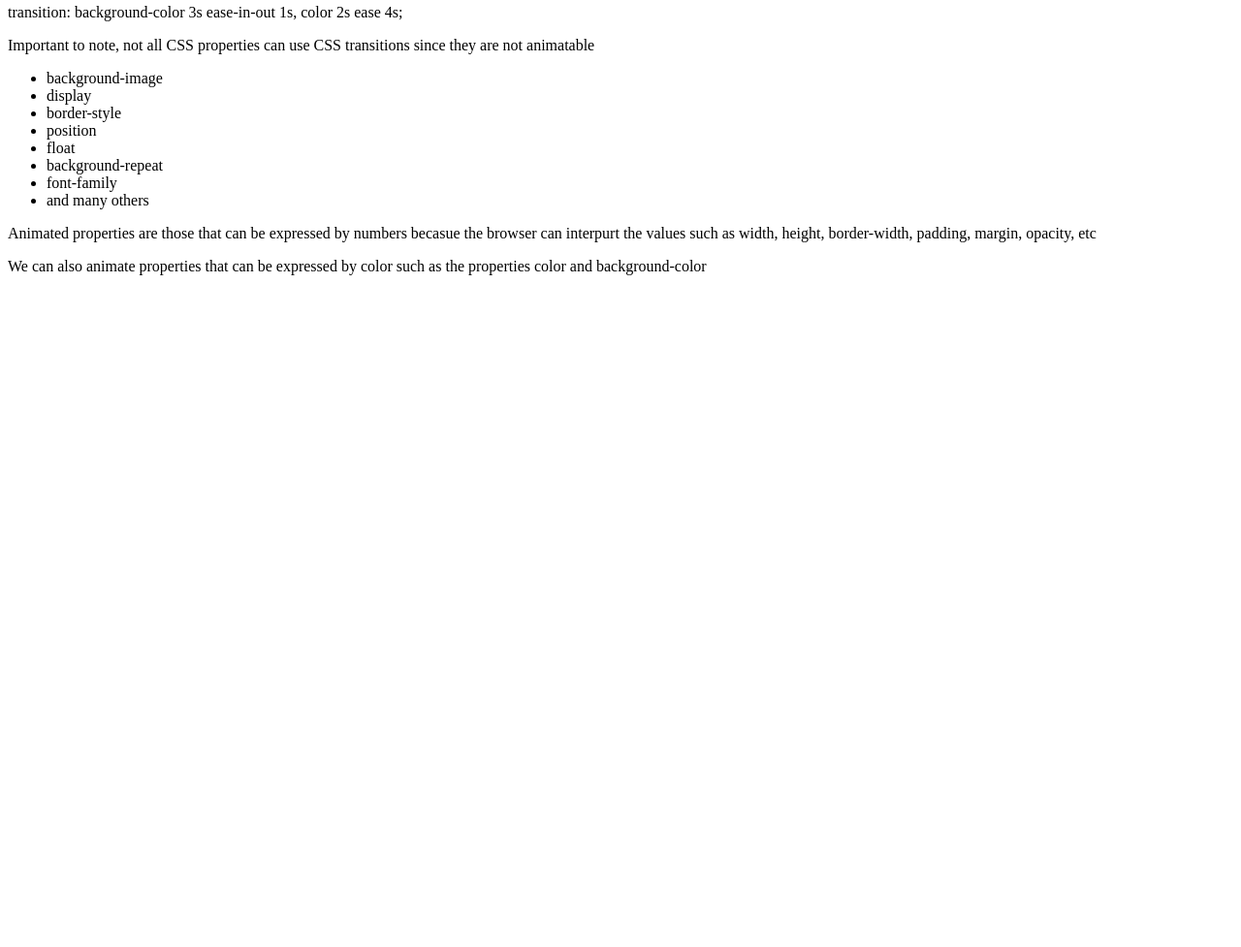
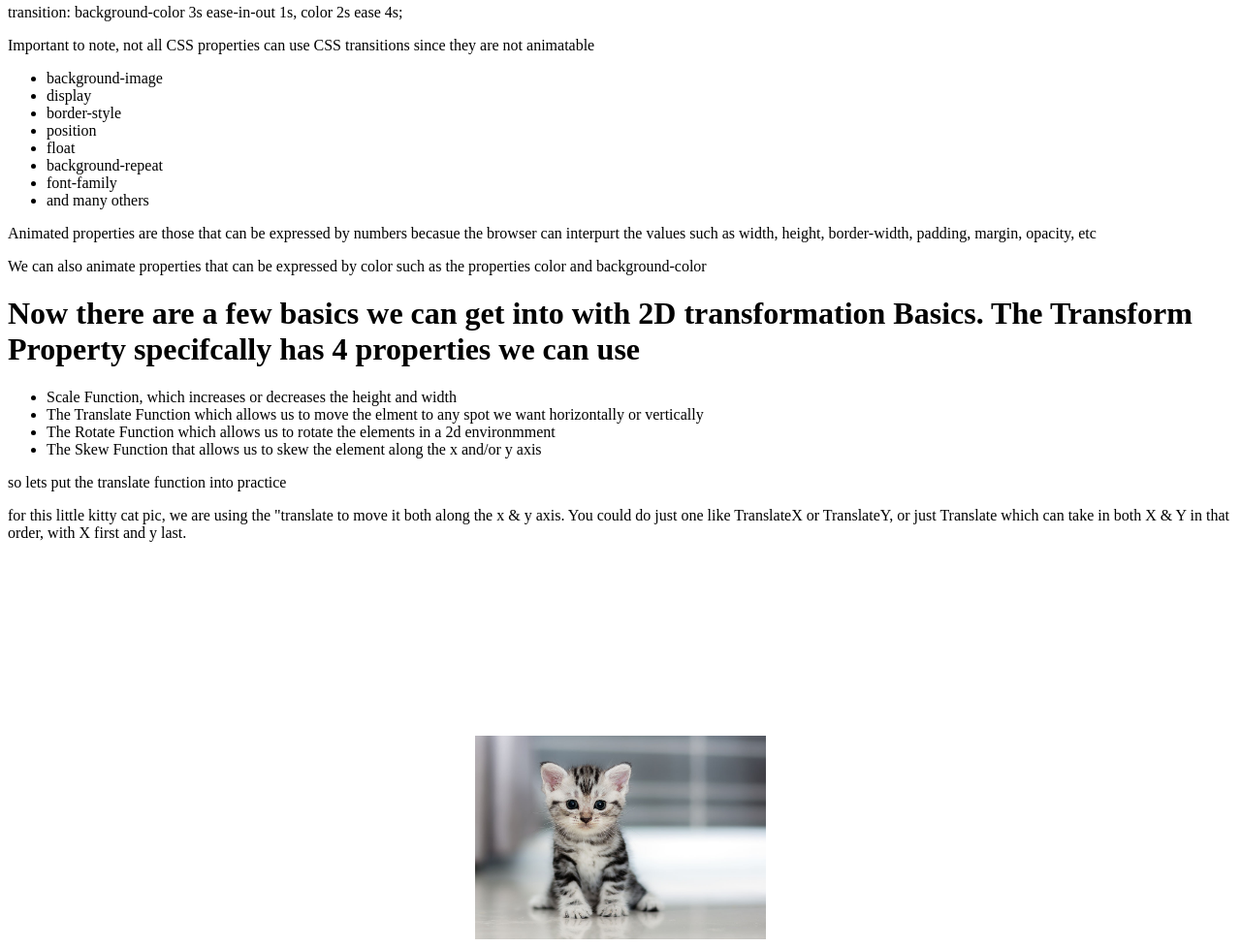
Before and after one commit to RJKAZ/css-tricks, a plain HTML site: page Udemy css animations/index.html in a window 1280 px wide. Shown: the part 1158-2135 px from the top of the page at 97% size. Before the commit the page ends 1458 px from the top, so only its background shows below. Drawn offline with Linux system fonts and the light colour scheme.

Commit message:
translate function

```diff
--- a/Udemy css animations/index.html
+++ b/Udemy css animations/index.html
@@ -63,5 +63,20 @@
         </ul>
         <p>Animated properties are those that can be expressed by numbers becasue the browser can interpurt the values such as width, height, border-width, padding, margin, opacity, etc </p>
         <p> We can also animate properties that can be expressed by color such as the properties color and background-color </p>
+
+        <h1> Now there are a few basics we can get into with 2D transformation Basics.
+            The Transform Property specifcally has 4 properties we can use
+        </h1>
+        <ul>
+            <li>Scale Function, which increases or decreases the height and width</li>
+            <li>The Translate Function which allows us to move the elment to any spot we want horizontally or vertically</li>
+            <li>The Rotate Function which allows us to rotate the elements in a 2d environmment</li>
+            <li>The Skew Function that allows us to skew the element along the x and/or y axis</li>
+        </ul>
+
+        <p> so lets put the translate function into practice</p>
+        <p> for this little kitty cat pic, we are using the "translate to move it both along the x & y axis. You could do just one like TranslateX or TranslateY, or just Translate which can take in both X & Y in that order, with X first and y last.</p>
+
+        <img src ="cat.jpg" alt="">
 </body>
 </html>
--- a/Udemy css animations/styles.css
+++ b/Udemy css animations/styles.css
@@ -67,3 +67,18 @@ button:hover {
 .move:hover {
     transform: translate(900px, 0);
 }
+
+/* CSS for the translating Cat image */
+
+img {
+    width: 300px;
+    display: block;
+    margin: auto;
+    margin-top: 200px;
+    transition: transform 2s;
+}
+
+img:hover {
+    transform: translate(-500px, 200px);
+
+}
```
Also changed, not shown: Udemy css animations/cat.jpg (added).
